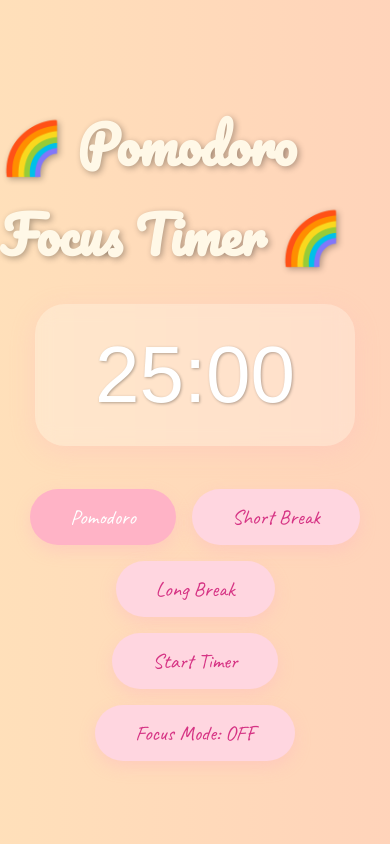
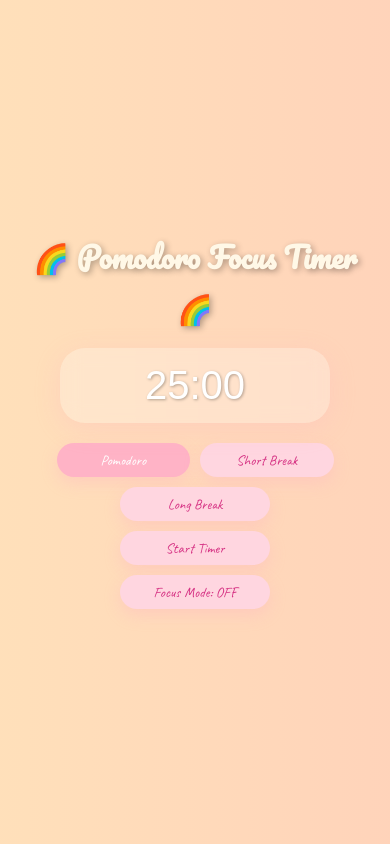
Before and after one commit to ANGELIN06JINTO/Pomodoro, a plain HTML site: page pomodoro.html in a window 390 px wide. Drawn offline with Linux system fonts and the light colour scheme.

Commit message:
Refactor pomodoro.html for improved layout and design
Updated styles and structure for better responsiveness and aesthetics.

```diff
--- a/pomodoro.html
+++ b/pomodoro.html
@@ -22,7 +22,7 @@
         margin: 0;
         color: #fff;
         text-shadow: 1px 1px 3px rgba(0,0,0,0.3);
-            overflow: hidden;
+        overflow-x: hidden;
     }
 
     @keyframes flowingWater {
@@ -33,40 +33,48 @@
 
     h1 {
         font-family: 'Pacifico', cursive;
-            font-size: 3.2em;
-            margin-bottom: 25px;
+        font-size: 2.5em;
+        margin: 15px;
+        text-align: center;
         color: #fff8e7;
         text-shadow: 2px 2px 6px rgba(0,0,0,0.3);
     }
 
     #timer {
-            font-size: 5em;
-            margin-bottom: 35px;
-            padding: 25px 60px;
-            border-radius: 30px;
+        font-size: 4em;
+        margin-bottom: 20px;
+        padding: 20px 40px;
+        border-radius: 25px;
         background: rgba(255,255,255,0.25);
         backdrop-filter: blur(10px);
         box-shadow: 0 6px 25px rgba(255, 182, 193, 0.3);
+        text-align: center;
+        width: fit-content;
+        min-width: 220px;
     }
 
     .controls {
         display: flex;
         flex-wrap: wrap;
         justify-content: center;
+        gap: 10px;
+        margin-bottom: 10px;
+        text-align: center;
     }
 
     button {
         background-color: #ffd6e0;
         color: #d63384;
         border: none;
-            padding: 15px 40px;
-            font-size: 1.3em;
+        padding: 12px 30px;
+        font-size: 1.2em;
         border-radius: 50px;
         cursor: pointer;
         transition: all 0.3s ease;
         box-shadow: 0 6px 15px rgba(255, 182, 193, 0.4);
         font-family: 'Caveat', cursive;
-            margin: 8px;
+        flex: 1 1 130px;
+        max-width: 180px;
     }
 
     button:hover {
@@ -88,7 +96,6 @@
         background: rgba(0,0,0,0.85);
         color: #fff;
         font-size: 2em;
-            display: flex;
         justify-content: center;
         align-items: center;
         text-align: center;
@@ -102,19 +109,70 @@
         margin-top: 10px;
         color: #fff8e7;
         font-family: 'Caveat', cursive;
+        text-align: center;
     }
 
     #alarm-controls {
         display: none;
-            margin-top: 20px;
+        margin-top: 15px;
         text-align: center;
+        width: 100%;
+    }
+
+    #alarm-controls button {
+        max-width: 220px;
     }
 
     .mode-btn.active {
         background-color: #ffb3c6;
         color: #fff;
     }
+
+    /* 📱 Responsive fixes for mobile screens */
+    @media (max-height: 700px) {
+        body {
+            height: auto;
+            padding: 20px;
+        }
+    }
+
+    @media (max-width: 600px) {
+        h1 {
+            font-size: 2em;
+        }
+
+        #timer {
+            font-size: 3em;
+            padding: 15px 25px;
+        }
+
+        button {
+            font-size: 1em;
+            padding: 10px 20px;
+        }
+
+        #alarm-controls {
+            margin-top: 25px;
+        }
+    }
+
+    @media (max-width: 400px) {
+        #timer {
+            font-size: 2.5em;
+        }
+
+        button {
+            font-size: 0.9em;
+            padding: 8px 16px;
+            max-width: 150px;
+        }
+
+        h1 {
+            font-size: 1.8em;
+        }
+    }
 </style>
+
 </head>
 <body>
     <h1>🌈 Pomodoro Focus Timer 🌈</h1>
```
Lines whose indentation alone changed are shown as unchanged.
